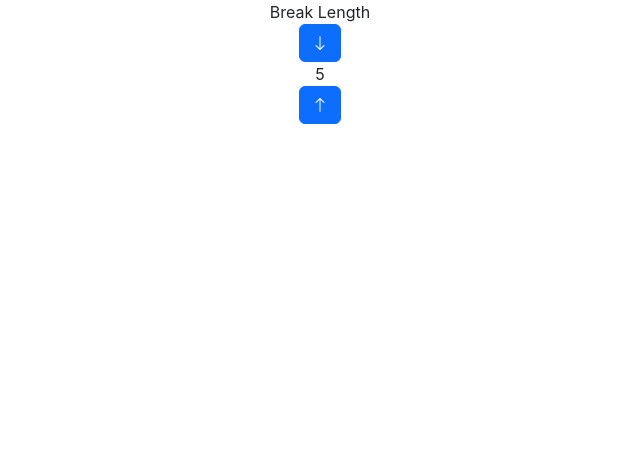
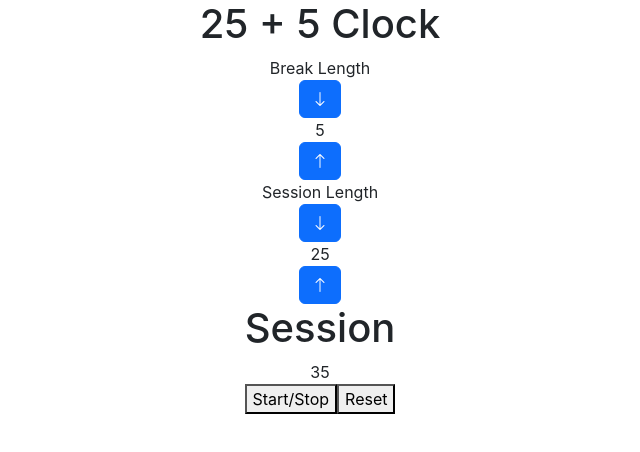
Before and after one commit to tinos21/builda255clock, a React (Create React App) app: page / in a window 1280 px wide. Shown: the top 452 px of the page, without its empty margins (320-960 px from the left). Built offline with nearby package versions, Linux system fonts and the light colour scheme.

Commit message:
finished all html structure

```diff
--- a/public/index.html
+++ b/public/index.html
@@ -10,6 +10,8 @@
      rel="stylesheet"
      href="https://cdnjs.cloudflare.com/ajax/libs/bootstrap/5.3.0/css/bootstrap.min.css"
      />
+
+
     <link
   rel="stylesheet"
   href="https://cdn.jsdelivr.net/npm/bootstrap-icons@1.10.3/font/bootstrap-icons.css"
--- a/src/clock.js
+++ b/src/clock.js
@@ -23,9 +23,9 @@ class Clock extends Component{
 
         return(
 
-
                <div>
 
+             <h1 class="title">    25 + 5 Clock        </h1>
                   {/*  break control level  */}
                 <div class="control-break-level">
                  <div id="break-label">Break Length</div>
@@ -39,7 +39,33 @@ class Clock extends Component{
                </div>
                {/*////////////////////////////////*/}
 
+                    {/*  sension control level  */}
+              <div class="sension-break-level">
+                 <div id="session-label">Session Length</div>
+                   <button className="btn btn-primary" id="session-decrement" >
+                     <i className="bi bi-arrow-down" ></i>
+                    </button>
+               <div class="btn-level" id="session-length">25</div>
+                  <button className="btn btn-primary"  id="session-increment        ">
+                 <i className="bi bi-arrow-up"></i>
+                  </button>
+               </div>
+                  {/*////////////////////////////////*/}
 
+                   {/* session container here */}
+                   <div id="timer-label">
+                     <h1> Session   </h1>
+
+                     <div id="time-left"> 35 </div>
+                   </div>
+                   <div class="timer-control">
+                    <button id="start_stop">
+                     Start/Stop
+                    </button>
+                    <button id="reset">
+                      Reset
+                    </button>
+                        </div>
                 </div>
 
 
```
